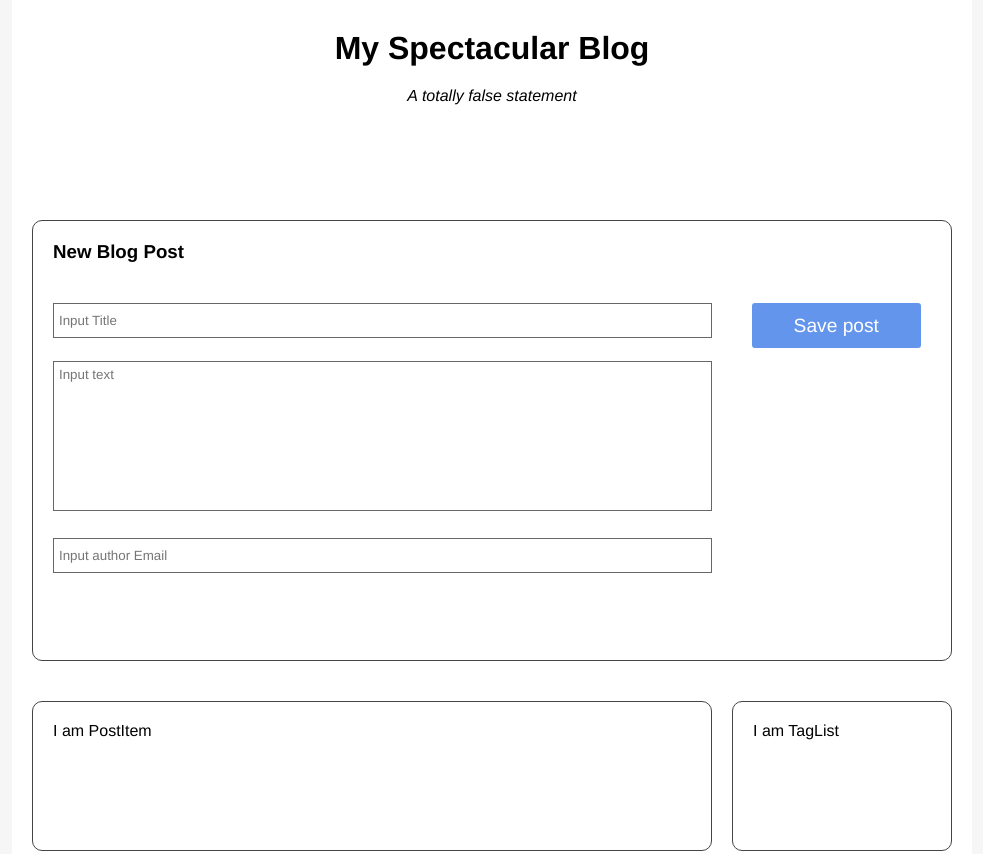
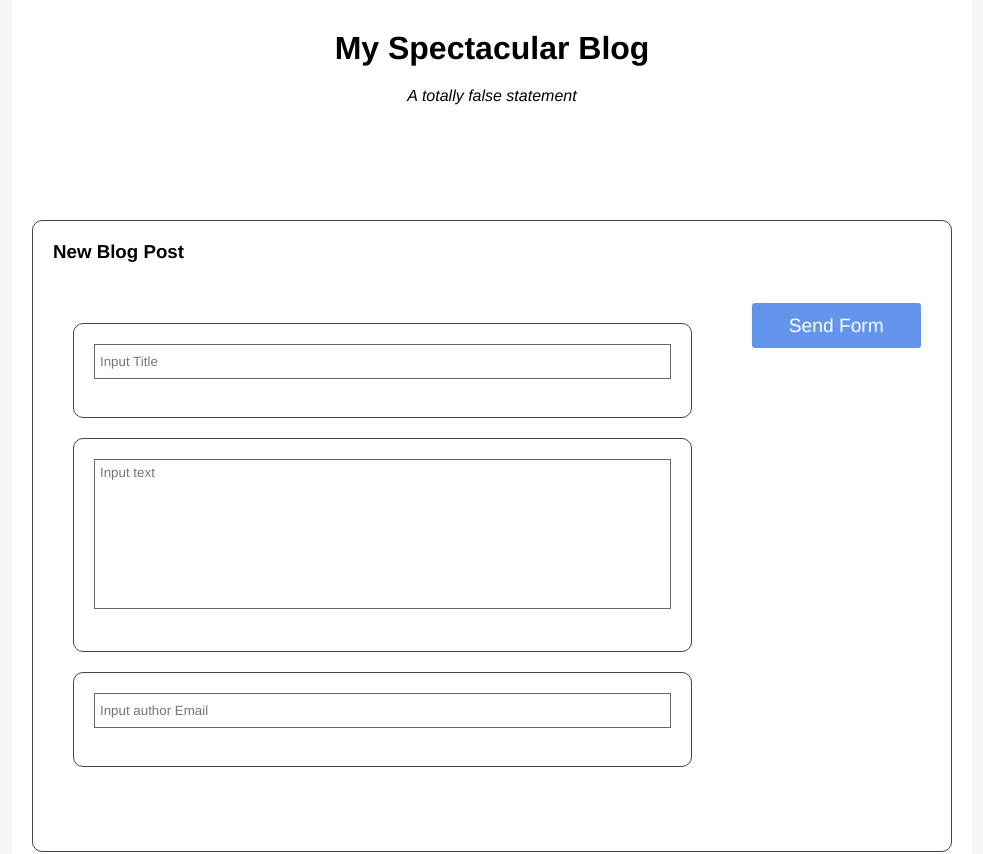
Before and after one commit to MaxKostenko/ecom-fe-assigment, a Vue app in the folder front/: page / in a window 1280 px wide. Shown: the top 854 px of the page, without its empty margins (148-1131 px from the left). Built offline with nearby package versions, Linux system fonts and the light colour scheme.

Commit message:
Component Layer was devided

```diff
--- /dev/null
+++ b/front/src/components/EditForm/EditFormLayer.vue
@@ -0,0 +1,44 @@
+<template>
+  <div class="holder">
+    <h3>New Blog Post</h3>
+    <div class="form">
+        <div class="form-fields">
+          <slot></slot>
+        </div>
+        <div class="form-action">
+          <slot name="action"></slot>
+        </div>
+    </div>
+  </div>
+</template>
+
+<style scoped>
+  .holder {
+    border: 1px solid #444;
+    border-radius: 10px;
+    margin: 20px;
+    padding: 20px;
+  }
+
+  .form {
+    margin: 40px 0 40px 0;
+    display: inline-block;
+    width: 100%;
+  }
+
+  .form-action::after {
+    clear: both;
+  }
+
+  .form-fields {
+    float: left;
+    width: 75%;
+  }
+
+  .form-action {
+    float: left;
+    width: 25%;
+    padding: 0 10px 0 40px;
+  }
+
+</style>
--- /dev/null
+++ b/front/src/components/EditForm/SubmitButton.vue
@@ -0,0 +1,15 @@
+<template functional>
+  <button type="submit">Send Form</button>
+</template>
+
+<style>
+  .form-action button {
+    height: 45px;
+    width: 100%;
+    background-color: cornflowerblue;
+    color: white;
+    border: 0;
+    border-radius: 3px;
+    font-size: larger;
+  }
+</style>
--- a/front/src/components/EditForm/index.vue
+++ b/front/src/components/EditForm/index.vue
@@ -1,9 +1,7 @@
 <template>
-  <div class="holder">
-    <h3>New Blog Post</h3>
-    <div class="form">
   <form action="#" @submit.stop.prevent="sendForm">
-        <div class="form-fields">
+    <edit-form-layer>
+      <submit-button slot="action"></submit-button>
       <form-field-holder-vuelidate
         :validator="$v.title"
       >
@@ -32,25 +30,24 @@
           placeholder="Input author Email"
         />
       </form-field-holder-vuelidate>
-        </div>
-        <div class="form-action">
-          <button type="submit">Save post</button>
-        </div>
+    </edit-form-layer>
+
   </form>
-
-    </div>
-  </div>
 </template>
 
 <script>
   import FormFieldHolderVuelidate from '@/components/EditForm/FormFieldHolderVuelidate';
+  import SubmitButton from '@/components/EditForm/SubmitButton';
+  import EditFormLayer from '@/components/EditForm/EditFormLayer';
   import {validationMixin} from 'vuelidate';
   import {required, email} from 'vuelidate/lib/validators';
   export default {
     mixins: [validationMixin],
     name: 'edit-form',
     components: {
-      FormFieldHolderVuelidate
+      FormFieldHolderVuelidate,
+      SubmitButton,
+      EditFormLayer
     },
     data() {
       return {
@@ -81,44 +78,6 @@
 </script>
 
 <style scoped>
-  .holder {
-    border: 1px solid #444;
-    border-radius: 10px;
-    margin: 20px;
-    padding: 20px;
-  }
-
-  .form {
-    margin: 40px 0 40px 0;
-    display: inline-block;
-    width: 100%;
-  }
-
-  .form-action::after {
-    clear: both;
-  }
-
-  .form-fields {
-    float: left;
-    width: 75%;
-  }
-
-  .form-action {
-    float: left;
-    width: 25%;
-    padding: 0 10px 0 40px;
-  }
-
-  .form-action button {
-    height: 45px;
-    width: 100%;
-    background-color: cornflowerblue;
-    color: white;
-    border: 0;
-    border-radius: 3px;
-    font-size: larger;
-  }
-
   input, textarea {
     border: 1px solid #676767;
     height: 35px;
```
Lines whose indentation alone changed are shown as unchanged.
